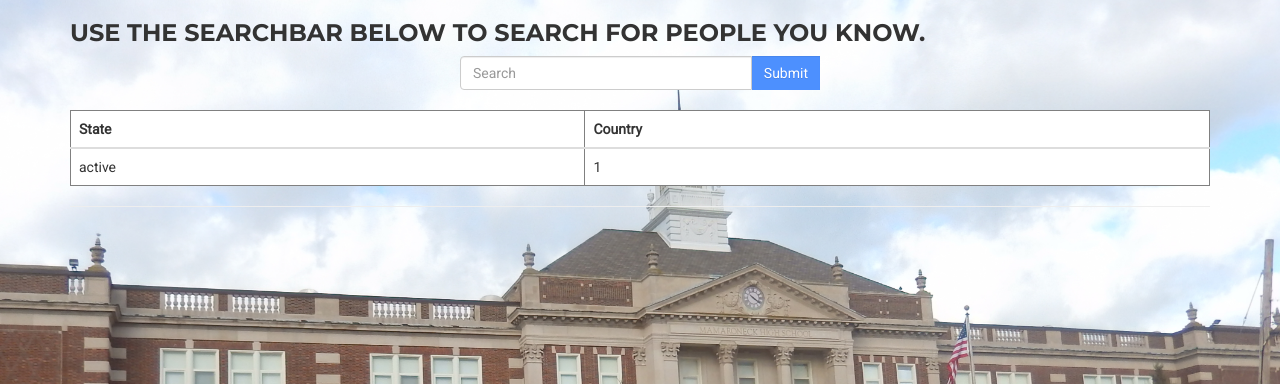
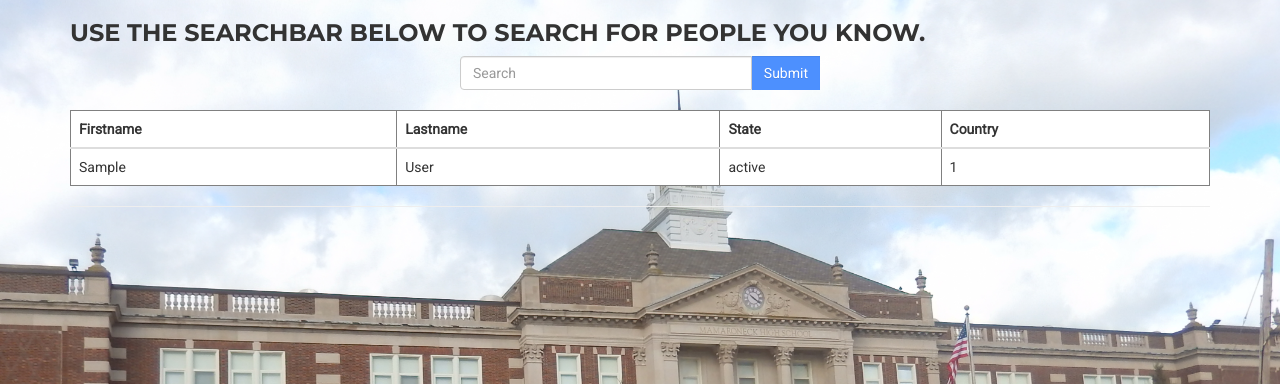
Before and after one commit to MHSCSClub/MHSAlumDB, a PHP site: page /profile/individualalumni.php?alumniid=1 in a window 1280 px wide. Shown: the part 100-484 px from the top of the page. Run offline with PHP 8.4, Linux system fonts and the light colour scheme; tables that the repository leaves empty or names only in its code hold one stand-in row (values such as "Sample post"); data that the repository does not hold is empty; some libraries are stand-ins or nearby versions.

Commit message:
add name to profile

```diff
--- a/profile/individualalumni.php
+++ b/profile/individualalumni.php
@@ -90,7 +90,7 @@
         }
 
         $alumnitable_id = $_GET["alumniid"];
-        $query = "SELECT state, country FROM `alum_info` WHERE alumnitable_id = " . $alumnitable_id;
+        $query = "SELECT firstName, lastName, state, country FROM `alum_info` WHERE alumnitable_id = " . $alumnitable_id;
         $result = $conn->query($query);
         $num_rows = $result->num_rows;
         //var_dump($result);
@@ -98,8 +98,8 @@
         if ($num_rows == 1) {
             // output data of each row
             $row = $result->fetch_assoc();
-            $tablecode = "<table class=\"table\" id=\"table\" style=\"width:100%\" border=\"1\"><thead><tr><th>State</th><th>Country</th></tr></thead><tbody>";
-            $tablecode = $tablecode . "<tr><td>" . $row["state"]. "</td><td>" . $row["country"]. "</td></tr>";
+            $tablecode = "<table class=\"table\" id=\"table\" style=\"width:100%\" border=\"1\"><thead><tr><th>Firstname</th><th>Lastname</th><th>State</th><th>Country</th></tr></thead><tbody>";
+            $tablecode = $tablecode . "<tr><td>" . $row["firstName"]. "</td><td>" . $row["lastName"]. "</td><td>" . $row["state"]. "</td><td>" . $row["country"]. "</td></tr>";
             echo  $tablecode = $tablecode . "</tbody></table>";
         }
         else{
```
